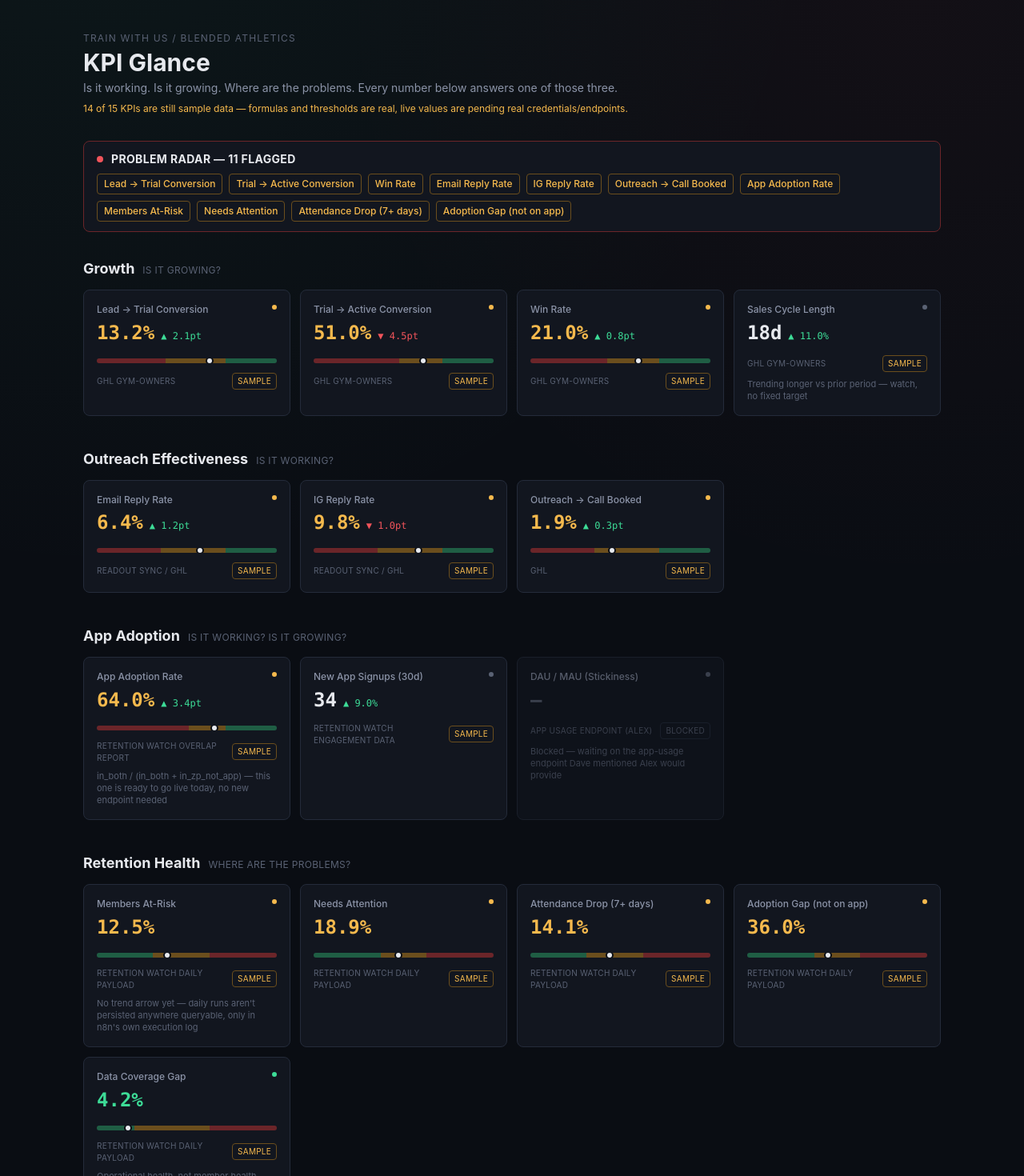
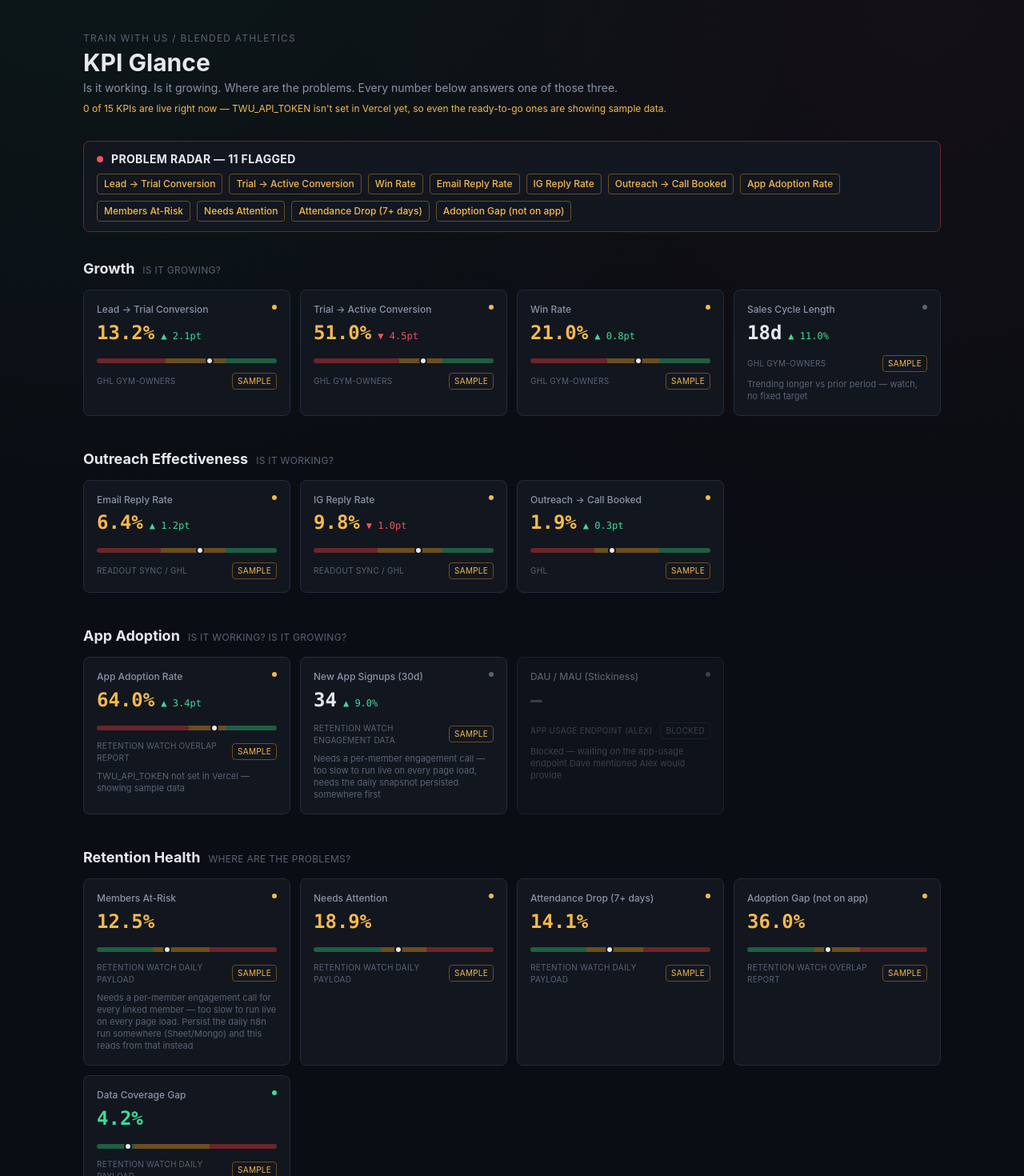
Before and after one commit to Santhoshi129/readout-sync, a Next.js app in the folder kpi-glance/: page / in a window 1280 px wide. Shown: the top 1470 px of the page at 80% size. Built offline with nearby package versions, Linux system fonts and the light colour scheme.

Commit message:
Wire App Adoption Rate + Adoption Gap to live TWU member-overlap API (needs TWU_API_TOKEN env var); mark remaining sections as still needing GHL/ZenPlanner creds or persisted retention history

```diff
--- a/kpi-glance/app/page.tsx
+++ b/kpi-glance/app/page.tsx
@@ -1,10 +1,24 @@
-import { allSections } from "@/lib/kpi-data";
+import { growthKpis, outreachKpis, buildAdoptionKpis, buildRetentionKpis } from "@/lib/kpi-data";
+import { fetchMemberOverlap } from "@/lib/live-data";
 import SectionBlock from "@/components/SectionBlock";
 import ProblemRadar from "@/components/ProblemRadar";
 
-export default function Home() {
+export const dynamic = "force-dynamic";
+
+export default async function Home() {
+  const overlap = await fetchMemberOverlap();
+  const isLive = overlap !== null;
+
+  const allSections = [
+    { id: "growth", title: "Growth", question: "Is it growing?", kpis: growthKpis },
+    { id: "outreach", title: "Outreach Effectiveness", question: "Is it working?", kpis: outreachKpis },
+    { id: "adoption", title: "App Adoption", question: "Is it working? Is it growing?", kpis: buildAdoptionKpis(overlap) },
+    { id: "retention", title: "Retention Health", question: "Where are the problems?", kpis: buildRetentionKpis(overlap) },
+  ];
+
   const allKpis = allSections.flatMap((s) => s.kpis);
   const sampleCount = allKpis.filter((k) => k.status === "sample").length;
+  const liveCount = allKpis.filter((k) => k.status === "live").length;
 
   return (
     <main className="min-h-screen px-6 py-8 sm:px-10 sm:py-10 max-w-6xl mx-auto">
@@ -14,12 +28,12 @@ export default function Home() {
         <p className="text-sm text-ink-dim max-w-2xl">
           Is it working. Is it growing. Where are the problems. Every number below answers one of those three.
         </p>
-        {sampleCount > 0 && (
-          <p className="text-xs text-signal-warn mt-1">
-            {sampleCount} of {allKpis.length} KPIs are still sample data — formulas and thresholds are real, live
-            values are pending real credentials/endpoints.
-          </p>
-        )}
+        <p className={`text-xs mt-1 ${isLive ? "text-signal-good" : "text-signal-warn"}`}>
+          {liveCount} of {allKpis.length} KPIs are live right now
+          {!isLive && " — TWU_API_TOKEN isn't set in Vercel yet, so even the ready-to-go ones are showing sample data"}
+          {isLive && sampleCount > 0 && `, ${sampleCount} still sample — the rest need GHL/ZenPlanner credentials or a persisted Retention Watch history`}
+          .
+        </p>
       </header>
 
       <div className="mb-8">
--- a/kpi-glance/lib/kpi-data.ts
+++ b/kpi-glance/lib/kpi-data.ts
@@ -1,4 +1,5 @@
 import { Kpi } from "./types";
+import { OverlapData, round1 } from "./live-data";
 
 /**
  * SAMPLE DATA — v1 scaffold.
@@ -101,18 +102,27 @@ export const outreachKpis: Kpi[] = [
   },
 ];
 
-export const adoptionKpis: Kpi[] = [
+export function buildAdoptionKpis(overlap: OverlapData | null): Kpi[] {
+  const live = overlap !== null;
+  const inBoth = overlap?.in_both?.length ?? 0;
+  const inZpNotApp = overlap?.in_zp_not_app?.length ?? 0;
+  const total = inBoth + inZpNotApp;
+  const rate = live && total > 0 ? round1((inBoth / total) * 100) : 64;
+
+  return [
     {
       id: "app-adoption-rate",
       question: "adoption",
       label: "App Adoption Rate",
-    value: 64,
+      value: rate,
       unit: "%",
       threshold: { direction: "higher-is-better", good: 70, warn: 50 },
-    trendDeltaPct: 3.4,
+      trendDeltaPct: live ? null : 3.4,
       source: "Retention Watch overlap report",
-    status: "sample",
-    note: "in_both / (in_both + in_zp_not_app) — this one is ready to go live today, no new endpoint needed",
+      status: live ? "live" : "sample",
+      note: live
+        ? `${inBoth} linked / ${total} total active ZenPlanner members`
+        : "TWU_API_TOKEN not set in Vercel — showing sample data",
     },
     {
       id: "new-app-signups",
@@ -124,6 +134,7 @@ export const adoptionKpis: Kpi[] = [
       trendDeltaPct: 9.0,
       source: "Retention Watch engagement data",
       status: "sample",
+      note: "Needs a per-member engagement call — too slow to run live on every page load, needs the daily snapshot persisted somewhere first",
     },
     {
       id: "dau-mau",
@@ -138,8 +149,16 @@ export const adoptionKpis: Kpi[] = [
       note: "Blocked — waiting on the app-usage endpoint Dave mentioned Alex would provide",
     },
   ];
+}
 
-export const retentionKpis: Kpi[] = [
+export function buildRetentionKpis(overlap: OverlapData | null): Kpi[] {
+  const live = overlap !== null;
+  const inBoth = overlap?.in_both?.length ?? 0;
+  const inZpNotApp = overlap?.in_zp_not_app?.length ?? 0;
+  const total = inBoth + inZpNotApp;
+  const gap = live && total > 0 ? round1((inZpNotApp / total) * 100) : 36;
+
+  return [
     {
       id: "pct-at-risk",
       question: "retention",
@@ -150,7 +169,7 @@ export const retentionKpis: Kpi[] = [
       trendDeltaPct: null,
       source: "Retention Watch daily payload",
       status: "sample",
-    note: "No trend arrow yet — daily runs aren't persisted anywhere queryable, only in n8n's own execution log",
+      note: "Needs a per-member engagement call for every linked member — too slow to run live on every page load. Persist the daily n8n run somewhere (Sheet/Mongo) and this reads from that instead",
     },
     {
       id: "pct-needs-attention",
@@ -178,12 +197,13 @@ export const retentionKpis: Kpi[] = [
       id: "adoption-gap",
       question: "retention",
       label: "Adoption Gap (not on app)",
-    value: 36,
+      value: gap,
       unit: "%",
       threshold: { direction: "lower-is-better", good: 30, warn: 50 },
       trendDeltaPct: null,
-    source: "Retention Watch daily payload",
-    status: "sample",
+      source: "Retention Watch overlap report",
+      status: live ? "live" : "sample",
+      note: live ? `${inZpNotApp} of ${total} active ZenPlanner members never linked the app` : undefined,
     },
     {
       id: "data-coverage-gap",
@@ -198,6 +218,7 @@ export const retentionKpis: Kpi[] = [
       note: "Operational health, not member health — high value means engagement snapshots aren't generating for some members",
     },
   ];
+}
 
 /**
  * Revenue is confirmed in scope (both TWU's own revenue and gym-client
@@ -209,10 +230,3 @@ export const retentionKpis: Kpi[] = [
  * numbers. Add a `revenueKpis` array here once a source is confirmed.
  */
 export const revenueBlocked = true;
-
-export const allSections = [
-  { id: "growth", title: "Growth", question: "Is it growing?", kpis: growthKpis },
-  { id: "outreach", title: "Outreach Effectiveness", question: "Is it working?", kpis: outreachKpis },
-  { id: "adoption", title: "App Adoption", question: "Is it working? Is it growing?", kpis: adoptionKpis },
-  { id: "retention", title: "Retention Health", question: "Where are the problems?", kpis: retentionKpis },
-] as const;
--- /dev/null
+++ b/kpi-glance/lib/live-data.ts
@@ -0,0 +1,41 @@
+export interface OverlapMember {
+  zp_person_id?: string;
+  profile_id?: string;
+  email?: string;
+}
+
+export interface OverlapData {
+  in_both: OverlapMember[];
+  in_zp_not_app: OverlapMember[];
+  in_app_not_zp: OverlapMember[];
+}
+
+/**
+ * Calls the same /community/member-overlap endpoint Retention Watch's
+ * "Get Member Overlap Report" node already calls. Requires TWU_API_TOKEN
+ * to be set in Vercel's Environment Variables (Settings -> Environments) —
+ * use the same Bearer token from that n8n node's Authorization header.
+ *
+ * Returns null (never throws) if the token isn't set or the call fails, so
+ * the UI can cleanly fall back to sample data instead of crashing the page.
+ */
+export async function fetchMemberOverlap(): Promise<OverlapData | null> {
+  const token = process.env.TWU_API_TOKEN;
+  if (!token) return null;
+
+  try {
+    const res = await fetch("https://dashboard.trainwithus.app/api/v1/community/member-overlap", {
+      headers: { Authorization: `Bearer ${token}` },
+      next: { revalidate: 300 }, // 5 min cache, matches Retention Watch's own daily cadence closely enough
+    });
+    if (!res.ok) return null;
+    const json = await res.json();
+    return json?.data ?? null;
+  } catch {
+    return null;
+  }
+}
+
+export function round1(n: number): number {
+  return Math.round(n * 10) / 10;
+}
```
Lines whose indentation alone changed are shown as unchanged.
